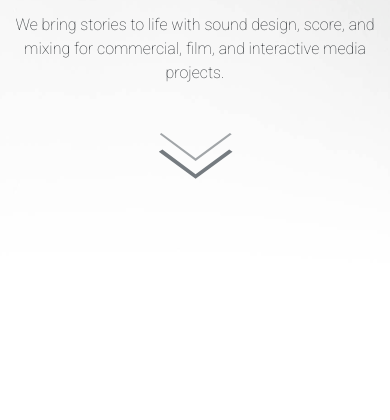
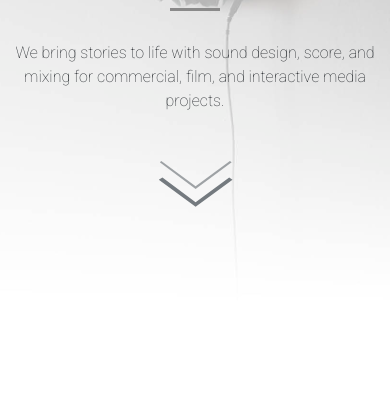
Before and after one commit to drewsiner/drewsiner.github.io, a website: page index.html in a window 390 px wide. Shown: the part 261-681 px from the top of the page. Drawn offline with nearby package versions, Linux system fonts and the light colour scheme.

Commit message:
New stuff mobile

```diff
--- a/css/creative.css
+++ b/css/creative.css
@@ -157,6 +157,11 @@ header.masthead{
 	background-image:url(../img/masthead/header.jpg);
 	background-position:center center;
 	background-size:cover;
+  }
+
+@media (max-width: 650px) {
+  header.masthead {
+    background-image: url(../img/masthead/header-mobile.jpg);
   }
 
 	}
--- a/js/creative.js
+++ b/js/creative.js
@@ -44,19 +44,19 @@
   window.sr = ScrollReveal();
 
   sr.reveal('.sr-icon-1', {
-    delay: 200,
+    delay: 190,
     scale: 0
   });
   sr.reveal('.sr-icon-2', {
-    delay: 400,
+    delay: 380,
     scale: 0
   });
   sr.reveal('.sr-icon-3', {
-    delay: 600,
+    delay: 570,
     scale: 0
   });
   sr.reveal('.sr-icon-4', {
-    delay: 800,
+    delay: 760,
     scale: 0
   });
   sr.reveal('.sr-button', {
```
Also changed, not shown: img/masthead/header-mobile.jpg (added), img/masthead/xxheader.jpg (added).
